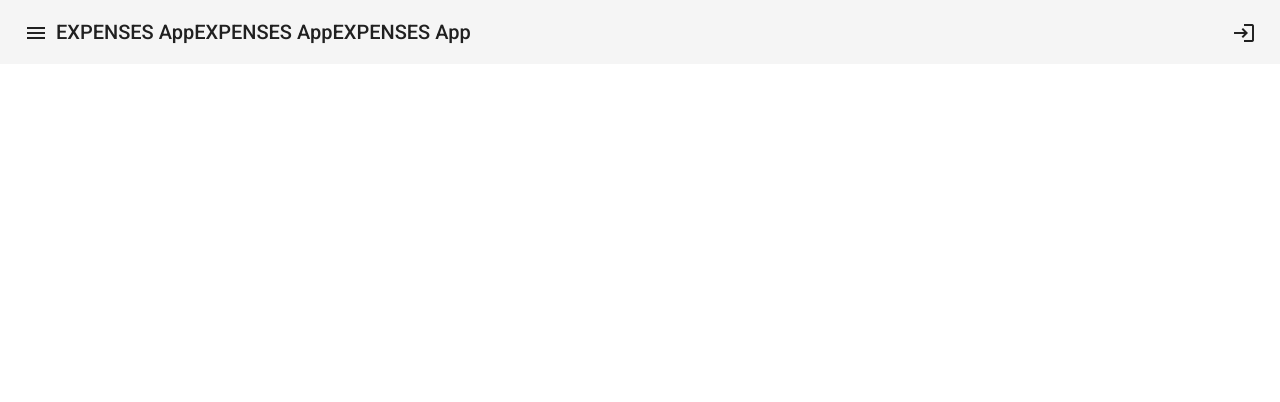
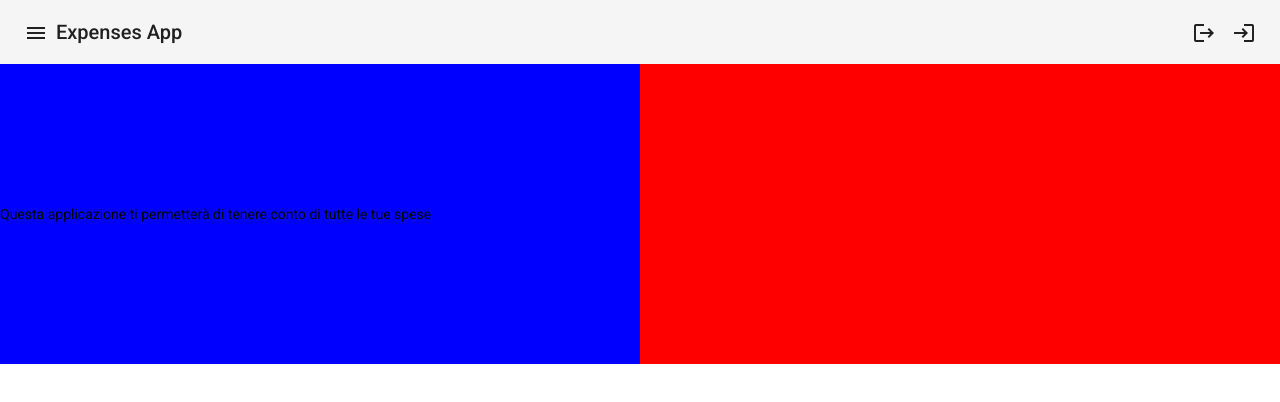
Before and after one commit to InfoMax95/expenses_app, an Angular app: page /homepage in a window 1280 px wide. Shown: the top 402 px of the page. Built offline with nearby package versions, Linux system fonts and the light colour scheme.

Commit message:
update homepage

```diff
--- a/src/app/app-routing.module.ts
+++ b/src/app/app-routing.module.ts
@@ -7,14 +7,16 @@ import { Pagina1Component } from './components/pages/pagina1/pagina1.component';
 import { HomepageComponent } from './components/pages/homepage/homepage.component';
 import { RegisterComponent } from './components/register/register.component';
 import { NotFoundComponent } from './components/not-found/not-found.component';
+import { AppComponent } from './app.component';
 
 const routes: Routes = [
-  {path: '', component: HomepageComponent },
+  {path: '', pathMatch: 'full', redirectTo: 'homepage' },
   {path: 'homepage', component: HomepageComponent },
   {path: 'dashboard', component: DashboardComponent, canActivate: [AuthGuard], children: [
     {path: '', redirectTo: 'pagina1', pathMatch: 'full'},
     {path: 'pagina1', component: Pagina1Component},
-  ]},
+  ]
+  },
   {path: 'login', component: LoginComponent},
   {path: 'register', component: RegisterComponent},
   {
--- a/src/app/app.component.html
+++ b/src/app/app.component.html
@@ -1 +1,2 @@
+<app-toolbar></app-toolbar>
 <router-outlet></router-outlet>
--- a/src/app/app.module.ts
+++ b/src/app/app.module.ts
@@ -22,6 +22,7 @@ import { FormsModule, ReactiveFormsModule } from '@angular/forms';
 import { Pagina1Component } from './components/pages/pagina1/pagina1.component';
 import { HomepageComponent } from './components/pages/homepage/homepage.component';
 import { NotFoundComponent } from './components/not-found/not-found.component';
+import { ToolbarComponent } from './components/toolbar/toolbar.component';
 
 @NgModule({
   declarations: [
@@ -31,7 +32,8 @@ import { NotFoundComponent } from './components/not-found/not-found.component';
     DashboardComponent,
     Pagina1Component,
     HomepageComponent,
-    NotFoundComponent
+    NotFoundComponent,
+    ToolbarComponent
   ],
   imports: [
     BrowserModule,
--- a/src/app/components/dashboard/dashboard.component.html
+++ b/src/app/components/dashboard/dashboard.component.html
@@ -1,13 +1,3 @@
-<mat-toolbar>
-  <button mat-icon-button class="example-icon" aria-label="Example icon-button with menu icon">
-    <mat-icon>menu</mat-icon>
-  </button>
-  <span>My App</span>
-  <span class="example-spacer"></span>
-  <button mat-icon-button class="example-icon" aria-label="Example icon-button with share icon">
-    <mat-icon>logout</mat-icon>
-  </button>
-</mat-toolbar>
 <mat-drawer-container class="example-container">
   <mat-drawer mode="side" opened>
     <mat-list role="list">
--- a/src/app/components/pages/homepage/homepage.component.html
+++ b/src/app/components/pages/homepage/homepage.component.html
@@ -1,15 +1,4 @@
-<mat-toolbar>
-  <button mat-icon-button>
-    <mat-icon>menu</mat-icon>
-  </button>
-  <span [routerLink]="isLogged? 'dashboard' : 'homepage'">EXPENSES App</span>
-  <span>EXPENSES App</span>
-  <span>EXPENSES App</span>
-  <span class="example-spacer"></span>
-  <button *ngIf="isLogged" mat-icon-button (click)="Logout()" routerLink="homepage">
-    <mat-icon>logout</mat-icon>
-  </button>
-  <button *ngIf="!isLogged" mat-icon-button routerLink="login">
-    <mat-icon>login</mat-icon>
-  </button>
-</mat-toolbar>
+<section class="explain-app">
+  <div class="container-sx">Questa applicazione ti permetterà di tenere conto di tutte le tue spese</div>
+  <div class="container-dx"></div>
+</section>
--- a/src/app/components/pages/homepage/homepage.component.scss
+++ b/src/app/components/pages/homepage/homepage.component.scss
@@ -1,3 +1,19 @@
-.example-spacer {
-  flex: 1 1 auto;
+.explain-app {
+  width: 100%;
+  height: 300px;
+  display: flex;
 }
+
+.container-sx {
+  width: 50%;
+  height: 100%;
+  display: flex;
+  align-items: center;
+  background-color: blue; // eliminare
+}
+
+.container-dx {
+  width: 50%;
+  height: 100%;
+  background-color: red; // eliminare
+}
--- a/src/app/components/pages/homepage/homepage.component.ts
+++ b/src/app/components/pages/homepage/homepage.component.ts
@@ -8,14 +8,14 @@ import { AuthService } from 'src/app/auth/auth.service';
 })
 export class HomepageComponent implements OnInit {
 
-  isLogged: boolean = true;
+  // isLogged: boolean = true;
 
   constructor(private authService: AuthService) {
 
   }
 
   ngOnInit(): void {
-    this.isLogged = this.authService.getIsLoggedIn();
+    // this.isLogged = this.authService.getIsLoggedIn();
   }
 
   Logout() {
--- /dev/null
+++ b/src/app/components/toolbar/toolbar.component.html
@@ -0,0 +1,13 @@
+<mat-toolbar>
+  <button mat-icon-button class="example-icon" aria-label="Example icon-button with menu icon">
+    <mat-icon>menu</mat-icon>
+  </button>
+  <span>Expenses App</span>
+  <span class="example-spacer"></span>
+  <button mat-icon-button class="example-icon" aria-label="Example icon-button with share icon">
+    <mat-icon>logout</mat-icon>
+  </button>
+  <button mat-icon-button class="example-icon" aria-label="Example icon-button with share icon">
+    <mat-icon>login</mat-icon>
+  </button>
+</mat-toolbar>
--- /dev/null
+++ b/src/app/components/toolbar/toolbar.component.scss
@@ -0,0 +1,3 @@
+.example-spacer {
+  flex: 1 1 auto;
+}
--- /dev/null
+++ b/src/app/components/toolbar/toolbar.component.ts
@@ -0,0 +1,15 @@
+import { Component, OnInit } from '@angular/core';
+
+@Component({
+  selector: 'app-toolbar',
+  templateUrl: './toolbar.component.html',
+  styleUrls: ['./toolbar.component.scss']
+})
+export class ToolbarComponent implements OnInit {
+
+  constructor() { }
+
+  ngOnInit(): void {
+  }
+
+}
```
Also changed, not shown: 1 other file (tests, documents, lock files or other folders).
